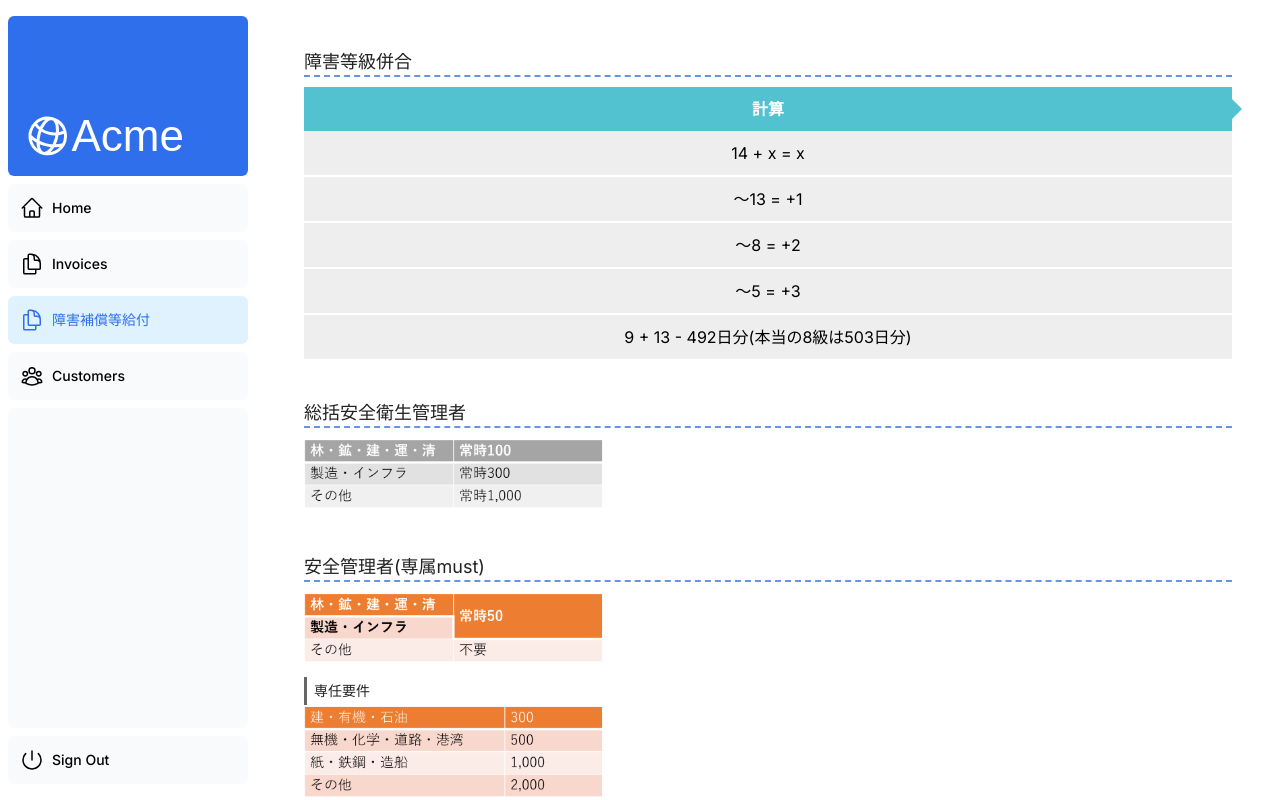
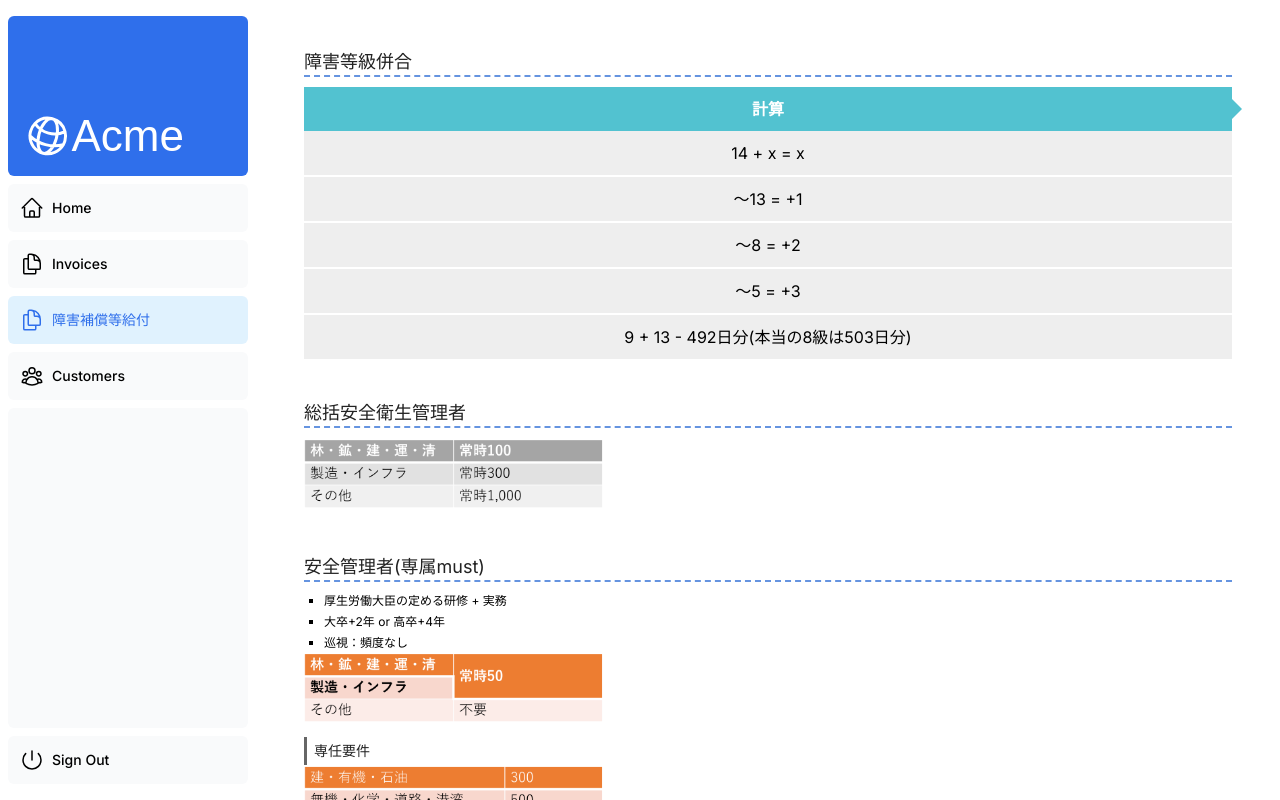
Before and after one commit to RyomaFrePra/starter-example, a Next.js app: page /dashboard/disconbenefits in a window 1280 px wide. Built offline with nearby package versions, Linux system fonts and the light colour scheme; a web font is replaced by a local one.

Commit message:
update_contents

```diff
--- a/app/dashboard/disconbenefits/page.tsx
+++ b/app/dashboard/disconbenefits/page.tsx
@@ -10,9 +10,24 @@ export default function Page() {
             </div>
             <div style={{ marginTop: '40px' }}>
                 <h1>安全管理者(専属must)</h1>
+                <ul>
+                    <li>厚生労働大臣の定める研修 + 実務</li>
+                    <li>大卒+2年 or 高卒+4年</li>
+                    <li>巡視：頻度なし</li>
+                </ul>
                 <img src="/安全管理者.png"  width={300} height={200} />
                 <h2>専任要件</h2>
                 <img src="/安全管理者_専任.png"  width={300} height={200} />
+            </div>
+            <div style={{ marginTop: '40px' }}>
+                <h1>衛生管理者(専属must)</h1>
+                <ul>
+                    <li>都道府県労働局長の免許(1種・2種)</li>
+                    <li>保健師、薬剤師</li>
+                    <li>衛生工学衛生管理者</li>
+                    <li>巡視：週１回</li>
+                </ul>
+                <img src="/衛生管理者.png"  width={300} height={200} />
             </div>
         </div>
 
--- a/app/ui/global.css
+++ b/app/ui/global.css
@@ -77,3 +77,10 @@ h2 {
   background: transparent;/*背景透明に*/
   border-left: solid 3px #666666;/*左線*/
 }
+
+li {
+  font-size: 12px;
+  margin-top: 3px;
+  margin-left: 20px;
+  list-style-type: square;
+  }
```
Also changed, not shown: public/衛生管理者.png (added).
